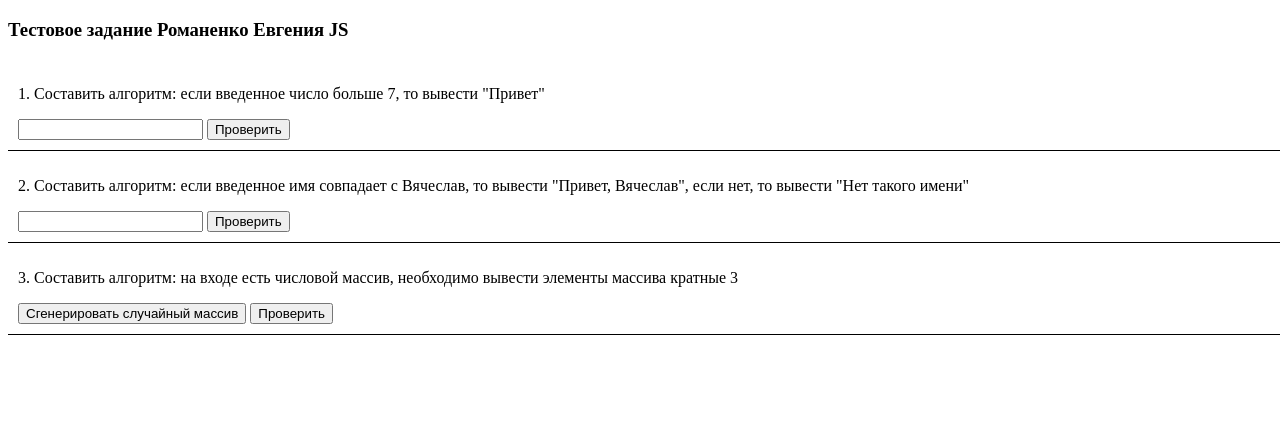
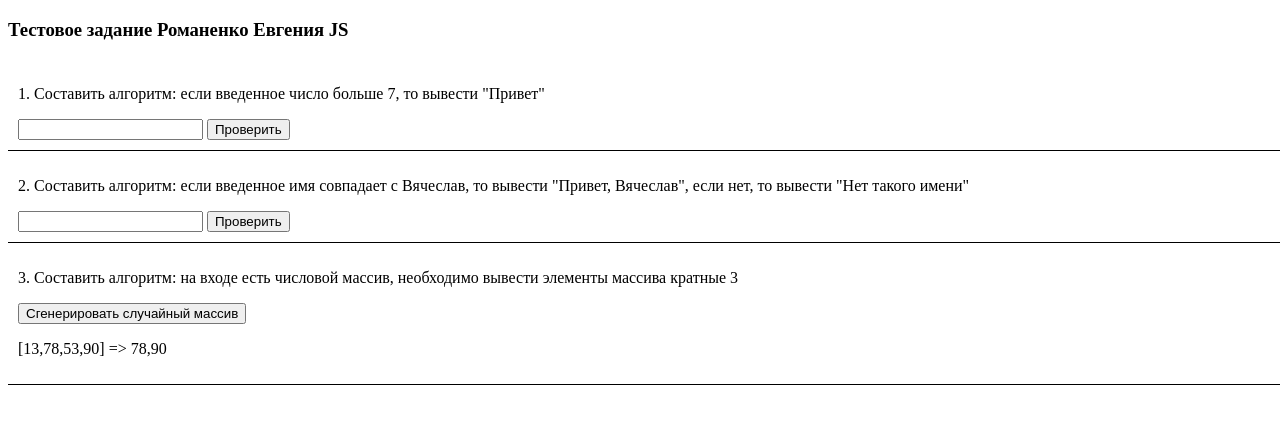
Before and after one commit to RomanenkoEvgeniya/Romanenko_JS, a plain HTML site: page index.html in a window 1280 px wide. Both pictures are taken after a click on the button "Сгенерировать случайный массив". Drawn offline with Linux system fonts and the light colour scheme.

Commit message:
2 and 3 exs added

```diff
--- a/index.html
+++ b/index.html
@@ -23,7 +23,6 @@
         <div class="test3-container">
             <p>3. Составить алгоритм: на входе есть числовой массив, необходимо вывести элементы массива кратные 3</p>
             <button class='test3-generate'>Сгенерировать случайный массив</button>
-            <button class='test3-submit'>Проверить</button>
         </div>
     </div>
     <script src='index.js'></script>
--- a/index.js
+++ b/index.js
@@ -2,6 +2,11 @@ window.onload = function() {
     const testInput1 = document.querySelector('.test1-input');
     const testSubmit1 = document.querySelector('.test1-submit');
     const testContainer1 = document.querySelector('.test1-container');
+    const testInput2 = document.querySelector('.test2-input');
+    const testSubmit2 = document.querySelector('.test2-submit');
+    const testContainer2 = document.querySelector('.test2-container');
+    const testContainer3 = document.querySelector('.test3-container');
+    const testGenerateArray = document.querySelector('.test3-generate');
     testSubmit1.addEventListener('click', (event) => {
         const result = testInput1.value;
         const resultElement = document.createElement('p');
@@ -11,5 +16,35 @@ window.onload = function() {
         	resultElement.appendChild(msg);
         	testContainer1.appendChild(resultElement);
         }
-    })
+    });
+    testSubmit2.addEventListener('click', (event) => {
+    	const result = testInput2.value;
+    	const resultElement = document.createElement('p');
+    	let msg = null;
+    	if(result === 'Вячеслав') {
+        	msg = document.createTextNode('Привет, Вячеслав');
+        } else {
+        	msg = document.createTextNode('Нет такого имени');
+        }
+        resultElement.appendChild(msg);
+        testContainer2.appendChild(resultElement);
+    });
+    testGenerateArray.addEventListener('click', (event) => {
+    	const generateRandomNubmer = function() {
+    		return Math.floor(Math.random() * (100 - 1) + 1);
+    	};
+    	const randomArray = [generateRandomNubmer(), generateRandomNubmer(), generateRandomNubmer(), generateRandomNubmer()];
+    	console.log(randomArray.toString());
+    	const findDivByThree = function(arr) {
+    		const results = arr.filter(element => element % 3 === 0);
+    		if(!results.length) {
+    			return '-';
+    		}
+    		return results.toString();
+    	};
+    	const resultElement = document.createElement('p');
+    	const randomArrayString = document.createTextNode('[' + randomArray.toString() + '] => ' + findDivByThree(randomArray));
+    	resultElement.appendChild(randomArrayString);
+    	testContainer3.appendChild(resultElement);
+    });
 };
```
